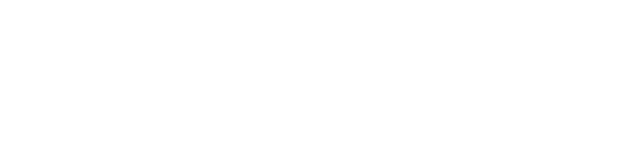
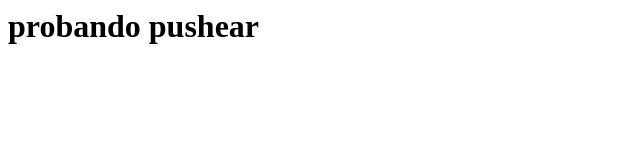
Before and after one commit to martinlotufo93/BaSP-M2022-Etapa-1, a plain HTML site: page index.html in a window 1280 px wide. Shown: the whole page, without its empty margins (0-640 px from the left). Drawn offline with Linux system fonts and the light colour scheme.

Commit message:
probando pushear

```diff
--- a/index.html
+++ b/index.html
@@ -1 +1,3 @@
 <head></head>
+<body><h1>probando pushear</h1>
+</body>
```
